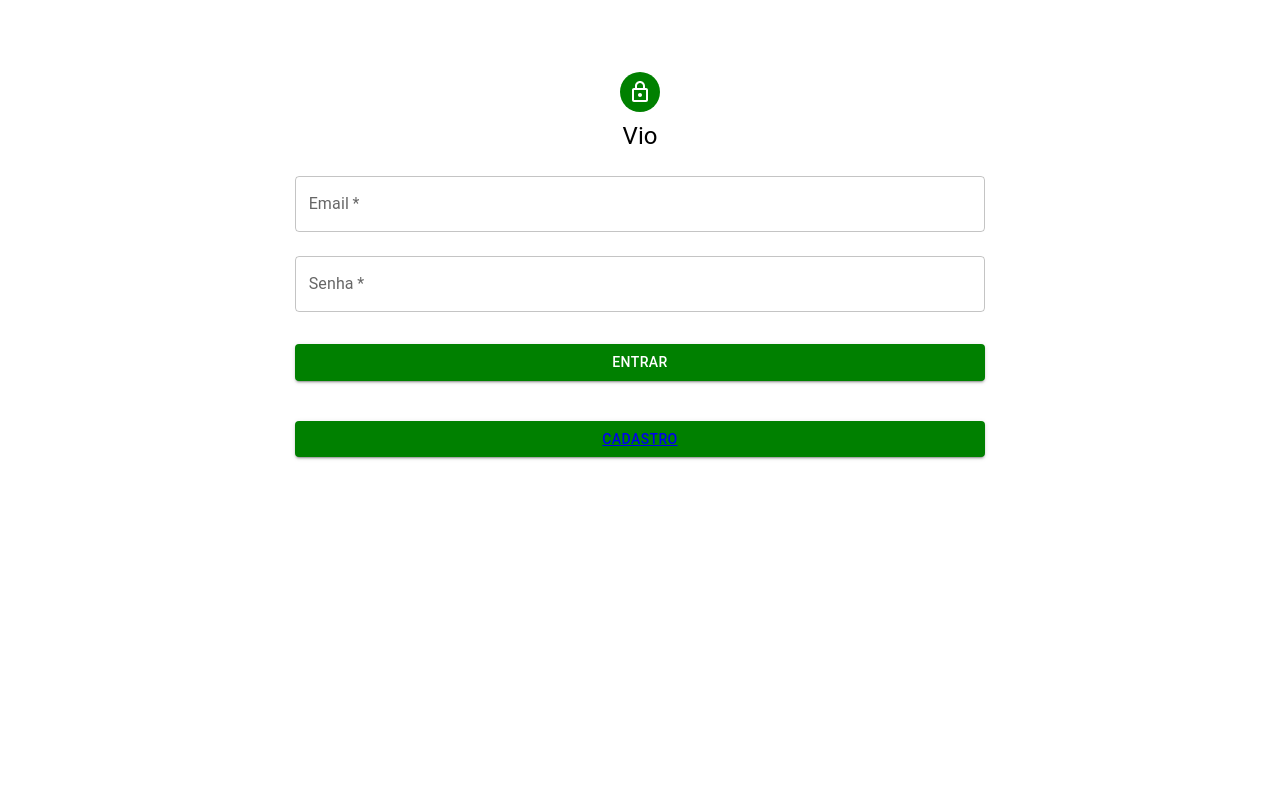
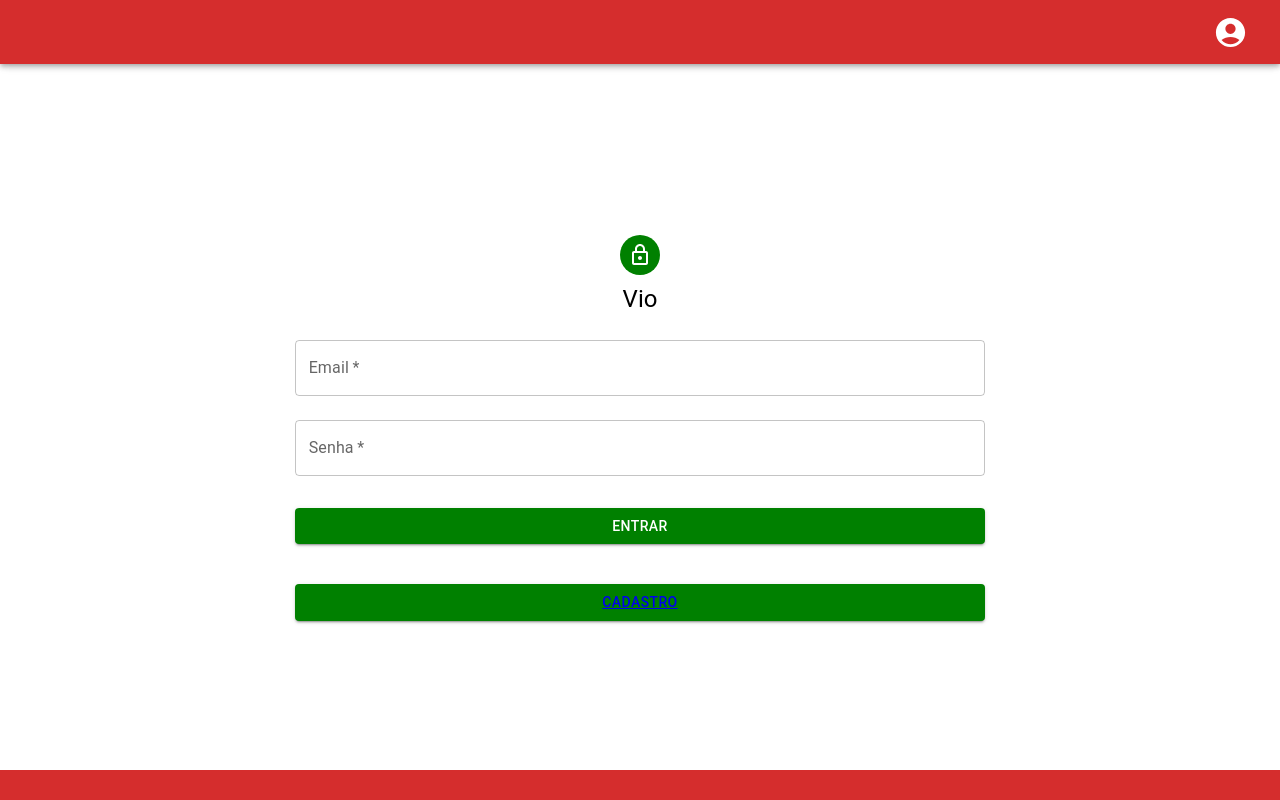
Before and after one commit to guinegrijo/projetoVIO, a React (Vite) app: page / in a window 1280 px wide. Built offline with nearby package versions, Linux system fonts and the light colour scheme.

Commit message:
Criando component de layout default

```diff
--- a/index.html
+++ b/index.html
@@ -6,7 +6,7 @@
     <meta name="viewport" content="width=device-width, initial-scale=1.0" />
     <title>Exemplo</title>
   </head>
-  <body>
+  <body style="margin: 0; padding: 0; box-sizing: border-box;">
     <div id="root"></div>
     <script type="module" src="/src/main.jsx"></script>
   </body>
--- a/src/App.jsx
+++ b/src/App.jsx
@@ -4,17 +4,28 @@
 import Login from "./pages/Login";
 import Cadastro from "./pages/Cadastro";
 import ProtectedRoute from "./components/ProtectRoute";
+import DefaultLayout from "./components/DefaultLayout";
 
 function App() {
   return (
     <div>
       <BrowserRouter>
         <Routes>
-          <Route path="/" element={<Login />} />
-          <Route path="/cadastro" element={<Cadastro />} />
+          <Route path="/" element={
+            <DefaultLayout>
+              <Login/>
+            </DefaultLayout>
+          }/>
+          <Route path="/cadastro" element={
+            <DefaultLayout>
+              <Cadastro/>
+            </DefaultLayout>
+          } />
           <Route path="/users" element={
             <ProtectedRoute>
-              <ListUsers />
+              <DefaultLayout>
+                <ListUsers/>
+              </DefaultLayout>
             </ProtectedRoute>
             } />
         </Routes>
--- /dev/null
+++ b/src/components/DefaultLayout.jsx
@@ -0,0 +1,30 @@
+import React from "react";
+import Header from "./Header";
+import Footer from "./Footer";
+import Box from "@mui/material/Box";
+
+const DefaultLayout = ({ children }) => {
+  return (
+    <Box sx={{ display: "flex", flexDirection: "column", minHeight: "100vh" }}>
+      {/* Cabeçalho */}
+      <Header />
+
+      {/* Conteúdo Centralizado */}
+      <Box sx={{
+          flex: 1,
+          display: "flex",
+          justifyContent: "center",
+          alignItems: "center",
+          padding: "20px",
+        }}
+      >
+        {children}
+      </Box>
+
+      {/* Rodapé */}
+      <Footer />
+    </Box>
+  );
+};
+
+export default DefaultLayout;
--- /dev/null
+++ b/src/components/Footer.jsx
@@ -0,0 +1,18 @@
+import React from "react";
+import Box from "@mui/material/Box";
+
+const Footer = () => {
+  return (
+    <Box component="footer"
+      sx={{
+        backgroundColor: "#D52D2D",
+        width: "100%",
+        height: "30px",
+        position: "fixed",
+        bottom: 0,
+      }}
+    />
+  );
+};
+
+export default Footer;
--- /dev/null
+++ b/src/components/Header.jsx
@@ -0,0 +1,19 @@
+import React from "react";
+import AppBar from "@mui/material/AppBar";
+import Toolbar from "@mui/material/Toolbar";
+import IconButton from "@mui/material/IconButton";
+import AccountCircleIcon from "@mui/icons-material/AccountCircle";
+
+const Header = () => {
+  return (
+    <AppBar sx={{ backgroundColor: "#D52D2D" }}>
+      <Toolbar sx={{ display: "flex", justifyContent: "flex-end" }}>
+        <IconButton color="inherit" onClick={() => console.log("Perfil clicado!")}>
+          <AccountCircleIcon fontSize="large" />
+        </IconButton>
+      </Toolbar>
+    </AppBar>
+  );
+};
+
+export default Header;
```
